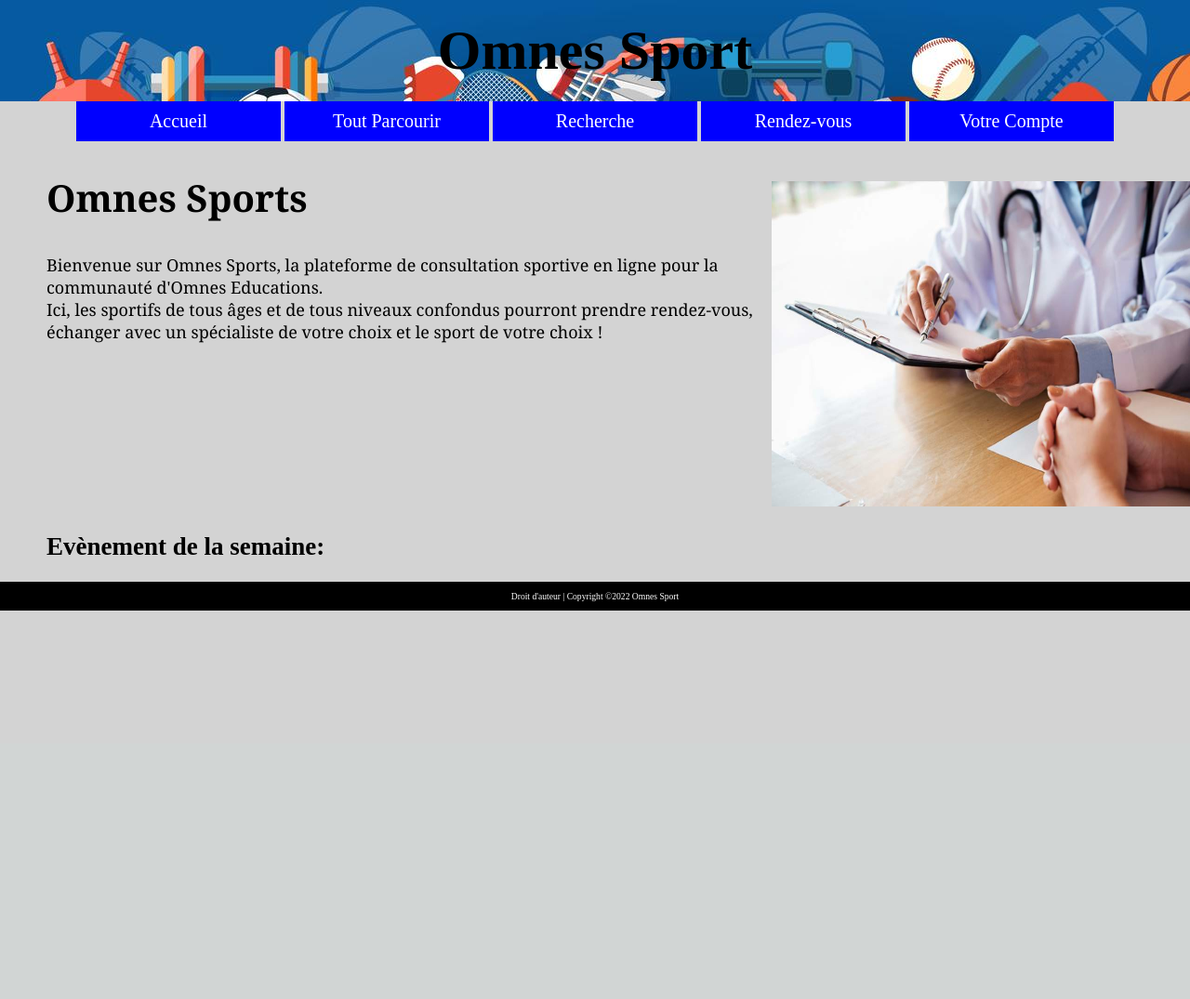
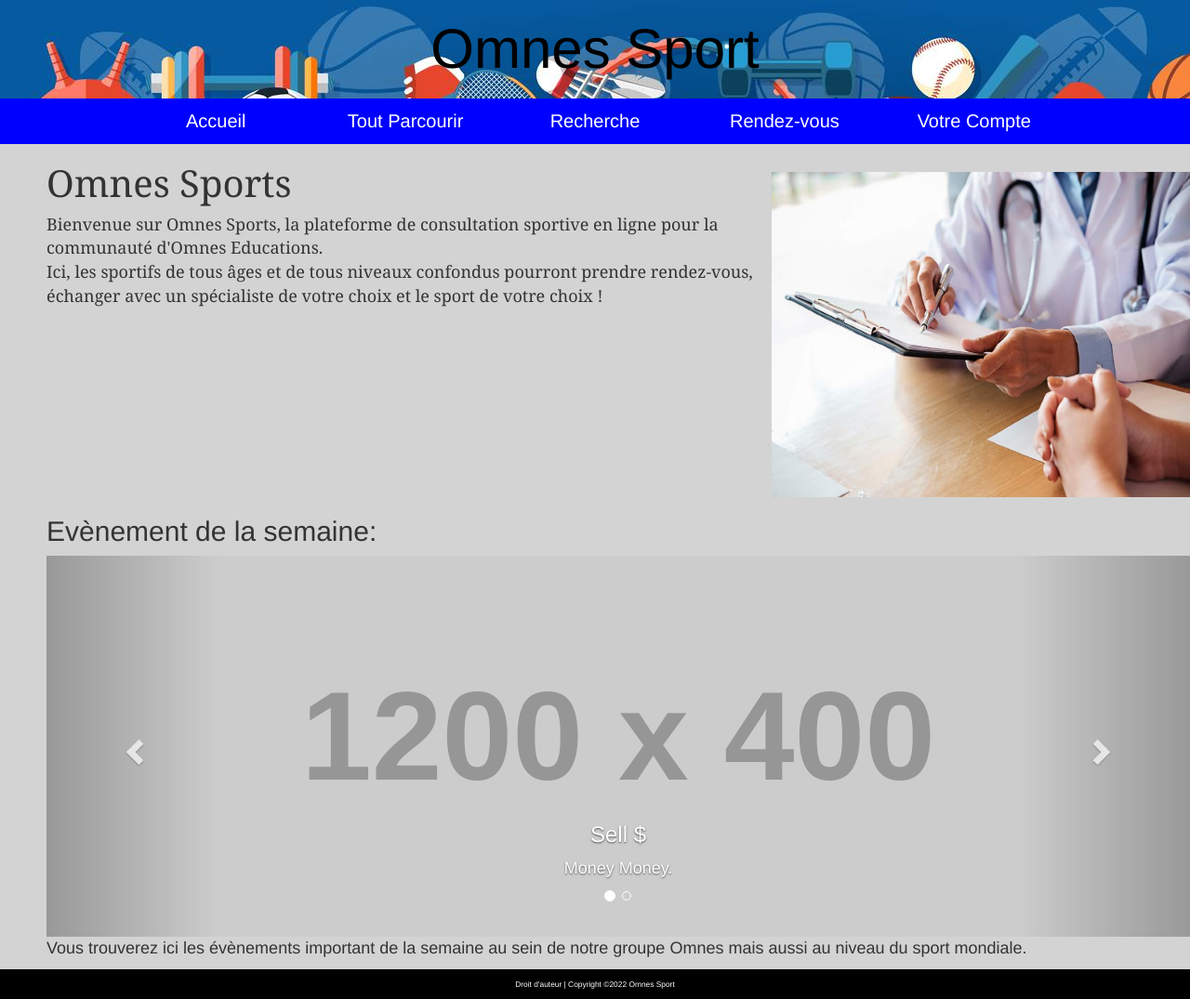
Before and after one commit to Nonoon971/OmnesSport, a PHP site: page /Accueil.php in a window 1280 px wide. Shown: the whole page at 93% size. Before the commit the page ends 657 px from the top, so only its background shows below. Run offline with PHP 8.4, Linux system fonts and the light colour scheme; grey boxes labelled with a size stand in for pictures from a placeholder-image service; some libraries are stand-ins or nearby versions.

Commit message:
Update Accueil

```diff
--- a/Accueil.php
+++ b/Accueil.php
@@ -5,6 +5,11 @@
 	<meta name="viewport" content="width=device-width, initial-scale=1">
 	<title>Accueil</title>
 
+
+	<link rel="stylesheet"
+	href="https://maxcdn.bootstrapcdn.com/bootstrap/3.3.7/css/bootstrap.min.css">
+	<script src="https://ajax.googleapis.com/ajax/libs/jquery/3.3.1/jquery.min.js"></script>
+	<script src="https://maxcdn.bootstrapcdn.com/bootstrap/3.3.7/js/bootstrap.min.js"></script>
 	<link rel="stylesheet" type="text/css" href="test.css">
 	<style type="text/css">
 		body
@@ -31,7 +36,7 @@
 			margin-left: 50px;
 			font-size: 18px;
 			font-family: Georgia, serif;
-			background-color: lightgrey;
+
 		}
 		#evenement
 		{
@@ -52,6 +57,19 @@
 			padding: 10px;
 			font-size: 0.6em;
 
+		}
+	</style>
+	<style >
+		.carousel-inner img {
+			width: 100%; /* Set width to 100% */
+			margin: auto;
+			min-height:200px;
+		}
+
+		/* Hide the carousel text when the screen is less than 600 pixels wide */
+		@media (max-width: 600px) {
+			.carousel-caption {
+				display: none;
 			}
 		</style>
 
@@ -80,7 +98,45 @@
 
 		<div id="evenement">
 			<h2>Evènement de la semaine:</h2>
+			<div id="myCarousel" class="carousel slide" data-ride="carousel">
+				<!-- Indicators -->
+				<ol class="carousel-indicators">
+					<li data-target="#myCarousel" data-slide-to="0" class="active"></li>
+					<li data-target="#myCarousel" data-slide-to="1"></li>
+				</ol>
+
+				<!-- Wrapper for slides -->
+				<div class="carousel-inner" role="listbox">
+					<div class="item active">
+						<img src="https://placehold.it/1200x400?text=IMAGE" alt="Image">
+						<div class="carousel-caption">
+							<h3>Sell $</h3>
+							<p>Money Money.</p>
 						</div>
+					</div>
+
+					<div class="item">
+						<img src="https://placehold.it/1200x400?text=Another Image Maybe" alt="Image">
+						<div class="carousel-caption">
+							<h3>More Sell $</h3>
+							<p>Lorem ipsum...</p>
+						</div>
+					</div>
+				</div>
+
+				<!-- Left and right controls -->
+				<a class="left carousel-control" href="#myCarousel" role="button" data-slide="prev">
+					<span class="glyphicon glyphicon-chevron-left" aria-hidden="true"></span>
+					<span class="sr-only">Previous</span>
+				</a>
+				<a class="right carousel-control" href="#myCarousel" role="button" data-slide="next">
+					<span class="glyphicon glyphicon-chevron-right" aria-hidden="true"></span>
+					<span class="sr-only">Next</span>
+				</a>
+			</div>
+			<p>Vous trouverez ici les évènements important de la semaine au sein de notre groupe Omnes mais aussi au niveau du sport mondiale.</p>
+		</div>
+
 
 		<div class="spacer"></div>
 
--- a/header.php
+++ b/header.php
@@ -1,7 +1,5 @@
 <header>
 	<h1>Omnes Sport</h1>
-
-
 
 	<div id="nav">
 
--- a/test.css
+++ b/test.css
@@ -13,6 +13,10 @@ h1
 			background-image: url("sport.jpg");
 			padding: 20px;
 			margin: 0;
+		}
+		header
+		{
+			background-color: blue;
 		}
 
 		#nav, #nav ul
@@ -67,7 +71,7 @@ h1
 		#test:hover ul li
 		{
 			display: block;
-	left: 200px;
+			left: 210px;
 			bottom: 25px;
 		}
 		#nav li:hover ul li
```
Lines whose indentation alone changed are shown as unchanged.
